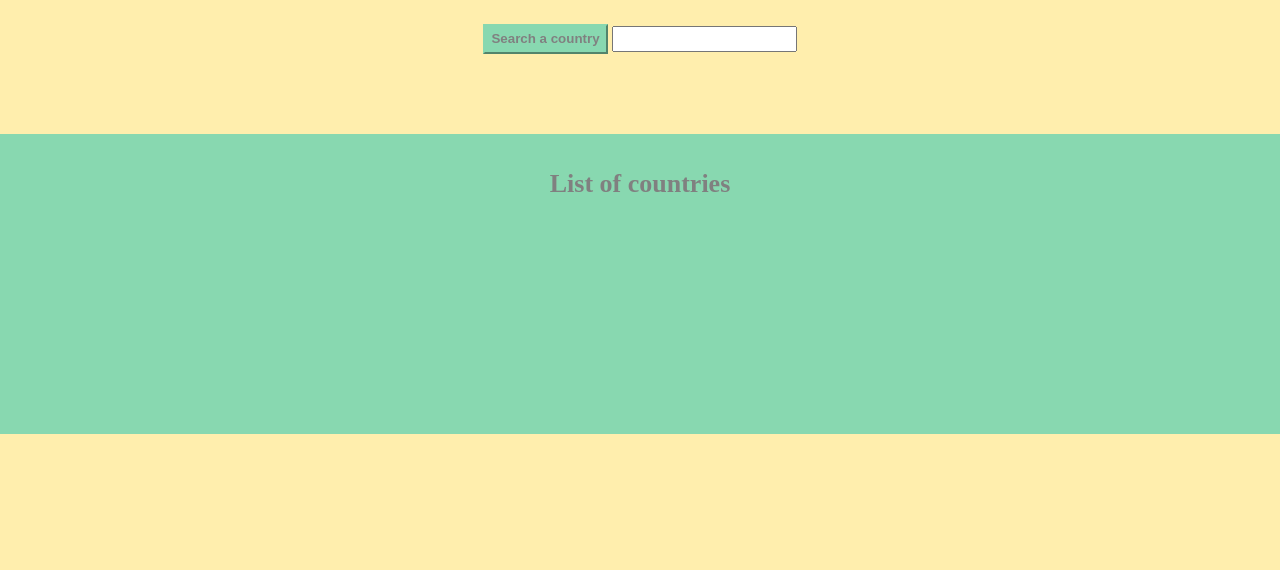
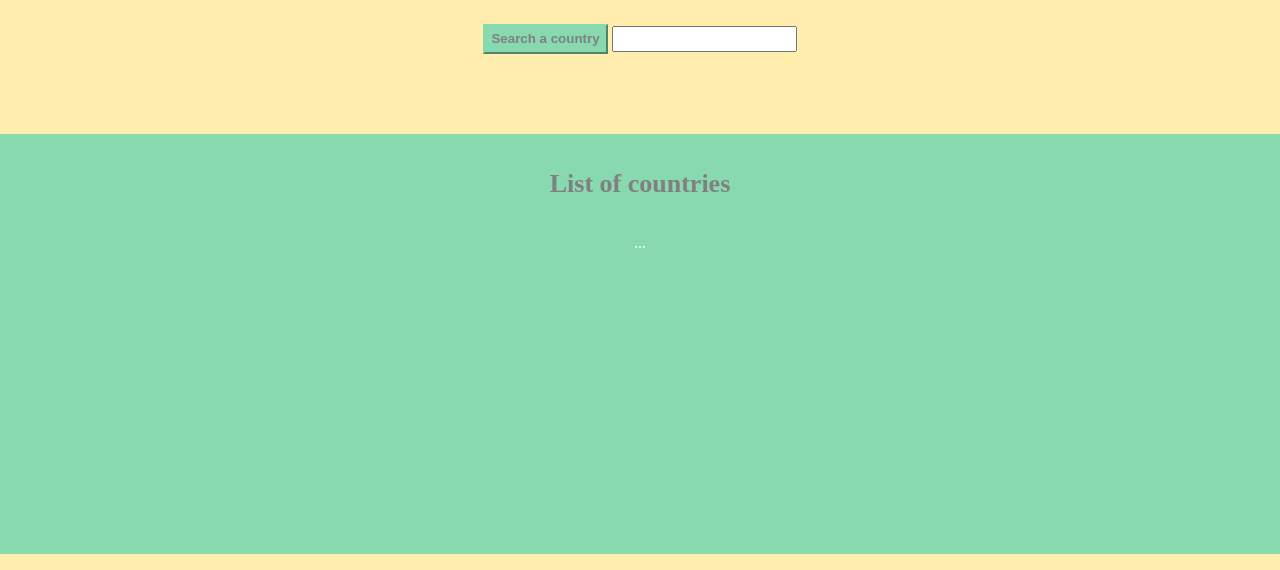
Before and after one commit to grabola5/country-search-engine, a website: page index.html in a window 1280 px wide. Shown: the part 230-800 px from the top of the page. Drawn offline with Linux system fonts and the light colour scheme.

Commit message:
Change styles

```diff
--- a/index.html
+++ b/index.html
@@ -11,7 +11,7 @@
 	<input id="country-name" type="text"/>
 	<h2>List of countries</h2>
 	<ul id="countries">
-	  <li></li>
+	  <li>...</li>
 	</ul>
 	<script type="text/javascript" src="js/script.js"></script>
 </body>
--- a/sass/style.scss
+++ b/sass/style.scss
@@ -33,8 +33,8 @@ h2 {
 }
 ul {
 	text-align: center;
-	list-style-type: none;
-	height: 50%;
+	list-style-type: disc;
+	height: 40vh;
 	margin-top: 0;
 	padding: 0;
 	background-color: $green;
```
Also changed, not shown: css/style.css, 1 other file.
